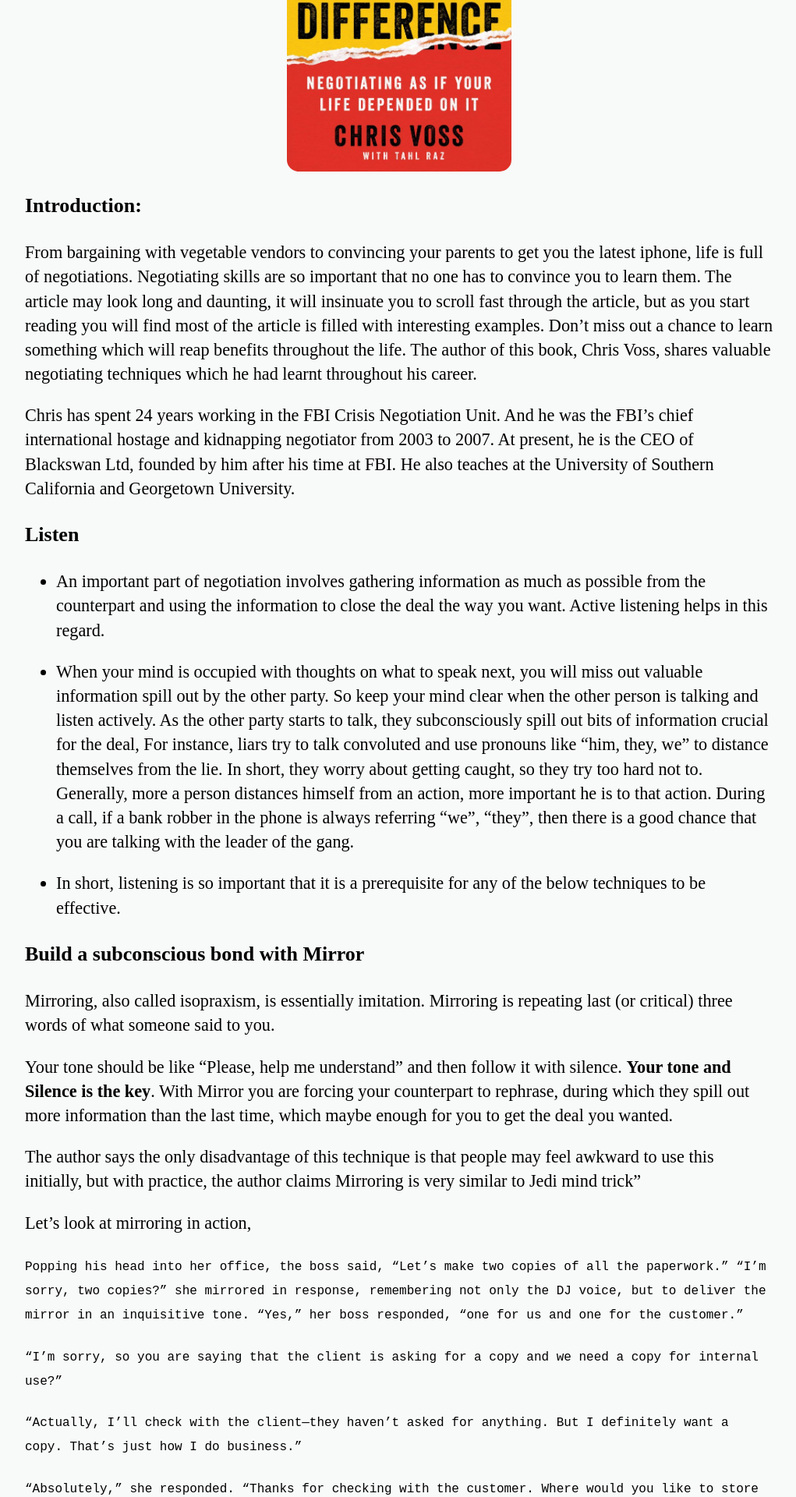
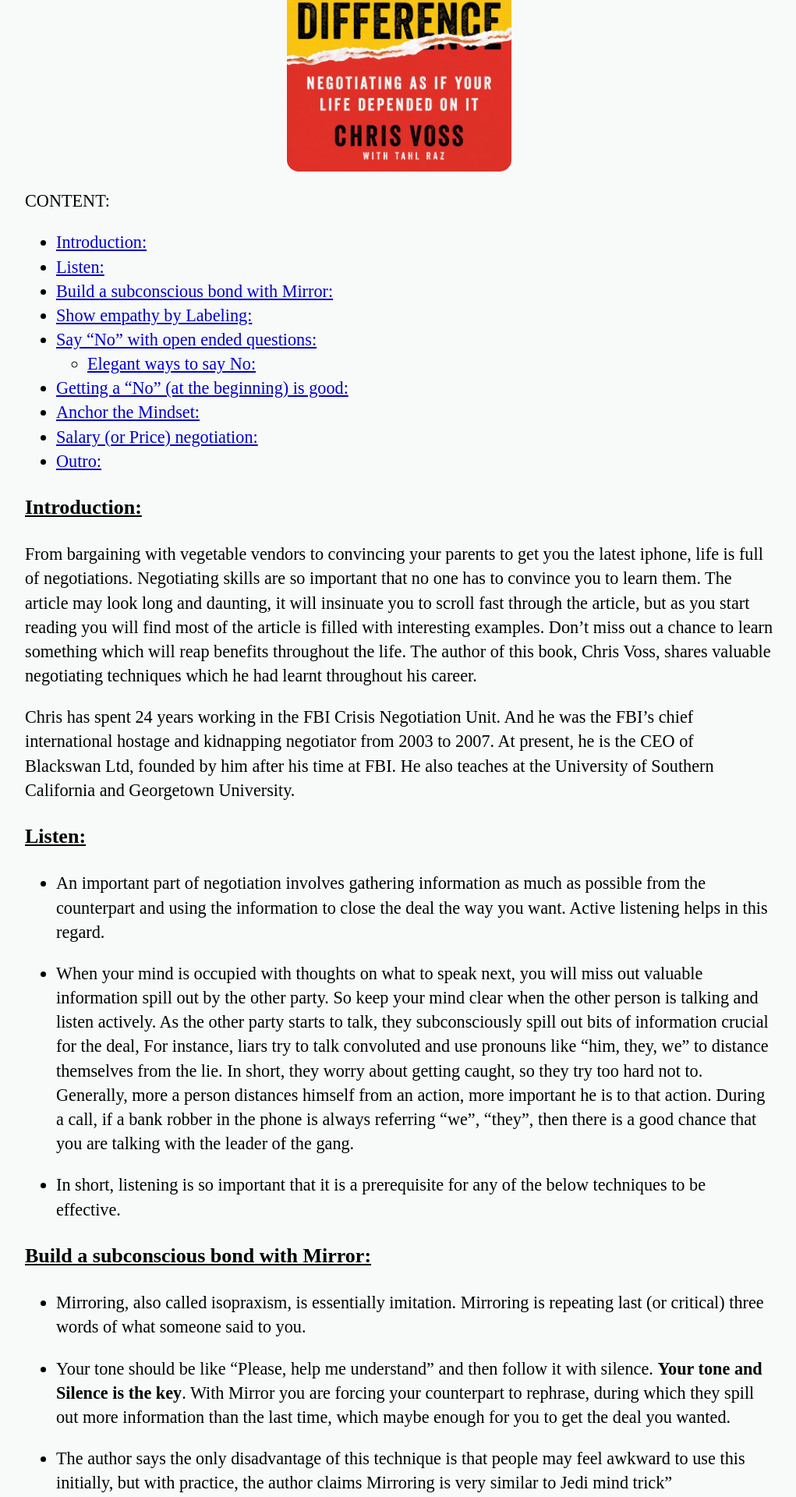
Before and after one commit to sayinathk/sayinathk.github.io, a Jekyll site: the page built from _posts/2020-11-22-Learn-how-to-negotiate-better-with-summary-of-Never-Split-difference-by-Chris-Voss.md, in a window 1280 px wide. Shown: the part 508-2428 px from the top of the page at 78% size, without its empty margins (128-1149 px from the left). Built offline with Jekyll 4.4.1, drawn with Linux system fonts in a browser that asks for light colours; a style sheet for code colours, icons or effects is not loaded; some of the changed text lies outside the part shown.

Commit message:
Negotiation

```diff
--- a/_config.yml
+++ b/_config.yml
@@ -12,3 +12,5 @@
 
 gems:
       - jekyll-sitemap
+
+markdown: kramdown
--- a/_posts/2020-11-22-Learn-how-to-negotiate-better-with-summary-of-Never-Split-difference-by-Chris-Voss.md
+++ b/_posts/2020-11-22-Learn-how-to-negotiate-better-with-summary-of-Never-Split-difference-by-Chris-Voss.md
@@ -8,6 +8,9 @@
 ---
 <img src="{{site.url}}/images/Never_split_the_difference.jpg" class="centre">
 
+CONTENT:
+*
+{:toc}
 
 ### Introduction:
 
@@ -17,7 +20,7 @@
 
 
 
-### Listen
+### Listen:
 
 - An important part of negotiation involves gathering information as much as possible from the counterpart and using the information to close the deal the way you want. Active listening helps in this regard.
 
@@ -27,13 +30,13 @@
 
 
 
-### Build a subconscious bond with Mirror
+### Build a subconscious bond with Mirror:
 
-Mirroring, also called isopraxism, is essentially imitation. Mirroring is repeating last (or critical) three words of what someone said to you.
+- Mirroring, also called isopraxism, is essentially imitation. Mirroring is repeating last (or critical) three words of what someone said to you.
 
-Your tone should be like "Please, help me understand" and then follow it with silence. **Your tone and Silence is the key**. With Mirror you are forcing your counterpart to rephrase, during which they spill out more information than the last time, which maybe enough for you to get the deal you wanted.
+- Your tone should be like "Please, help me understand" and then follow it with silence. **Your tone and Silence is the key**. With Mirror you are forcing your counterpart to rephrase, during which they spill out more information than the last time, which maybe enough for you to get the deal you wanted.
 
-The author says the only disadvantage of this technique is that people may feel awkward to use this initially, but with practice, the author claims Mirroring is very similar to Jedi mind trick"
+- The author says the only disadvantage of this technique is that people may feel awkward to use this initially, but with practice, the author claims Mirroring is very similar to Jedi mind trick"
 
 Let's look at mirroring in action,
 
@@ -58,7 +61,7 @@
 
 
 
-### <u>Show empathy by Labeling</u>
+### Show empathy by Labeling:
 
 - Labeling is acknowledging your counterpart's situation. Making them feel understood, soothes them sub consciously,  making them feel conformable with you and improves the odds of a better deal for you.
 
@@ -86,7 +89,7 @@
 
 
 
-### Say "No" with open ended questions
+### Say "No" with open ended questions:
 
 > “He who has learned to disagree without being disagreeable has discovered the most valuable secret of negotiation.” - Robert Estabrook
 
@@ -105,7 +108,7 @@
 To give you another example, a small public relation firm for a big corporation was not getting paid by their client. The client always managed to evade paying on the promise of repeat business, stating it will result eventually in large revenue. But the firm hadn't been paid a single penny. So the author advised the firm's head to summarize their situation and ask "How am I supposed to do that?". Even though she was skeptical, She practised and did what the author asked her to do. To her surprise, her client said “You’re right, you can’t and I apologize.” Her client explained that they were going through some internal problems, but agreed to pay within 2 days.
 
 
-#### Elegant ways to say No
+#### Elegant ways to say No:
 
 Generally, you can say "No" four times before you have to say the actual word. Learn how to pull this off from an excerpt taken off the book,
 
@@ -123,7 +126,7 @@
 
 
 
-### Getting a "No" (at the beginning) is good
+### Getting a "No" (at the beginning) is good:
 
 When you get a call from a salesperson, you get your guard up and you become dismissive even before hearing their proposition. A trained salesperson will mostly follow a script to get a yes from you. They follow a series of scripted questions which will start with an obvious question aiming to get a Yes from you, then moving on gradually to the actual sales question. The problem with this script is that it is trying  too hard to get a yes.
 
@@ -158,7 +161,7 @@
 
 
 
-### Anchor
+### Anchor the Mindset:
 
 - Before giving bad news or revealing your exact offer, you have to first anchor their expectation down. You make them expect the worst news and hit them with bad news. This will look ~~positive~~ to them, as the information they received wasn't as bad as they thought it would be.
 
@@ -176,7 +179,7 @@
 Certainty Effect - People are drawn towards sure things over probabilities, even though the probability is a better choice
 Loss Aversion - People take greater risk to avoid a loss than to achieve gain
 
-### Salary (or Price) negotiation
+### Salary (or Price) negotiation:
 
 - It is generally better to **let the other side start**. If you hadn't done your homework, you might ask for a salary well below the market standard. For example, once a Novelist was approached to write a story for a Hollywood movie, he accepted to write and asked for a salary of $150 per week (this is in 1944). While the producer had already planned to pay him $750 per week. If he had let the producer go first, then the novelist could have got 5 times what he had wanted. Luckily the produce took pity on him and called an agent to represent the Novelist during negotiations. It may not be the case for you, remember life is unfair (to those who are unprepared)
 
@@ -216,3 +219,7 @@
 - There is lots of information to take in here, instead of trying out all techniques at once, practice and trial with one technique at a time.
 
 - Also not all the points can be used in a single conversation. So don't force yourself to use every technique you remember, thinking somehow it will give you a hidden advantage. it will only break the flow of the conversation. So use only when necessary.
+
+<br>
+Learnt Something new?
+<br>Show some ❤ by <u>sharing this article</u> :)
--- a/style.css
+++ b/style.css
@@ -173,3 +173,7 @@
 	    font-size: medium;
 	    font-family: "Courier New", Courier, monospace;
 	}
+
+	h3 {
+	    text-decoration: underline;
+	}
```
